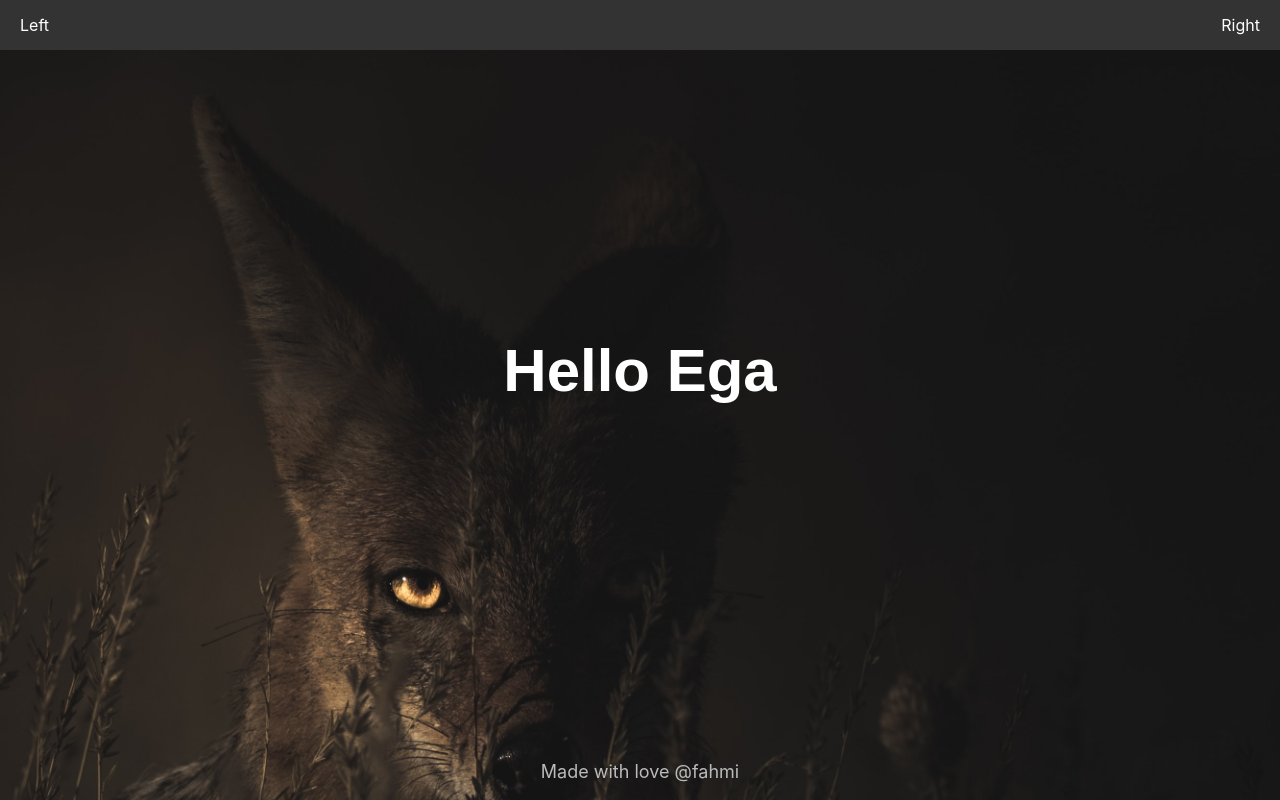
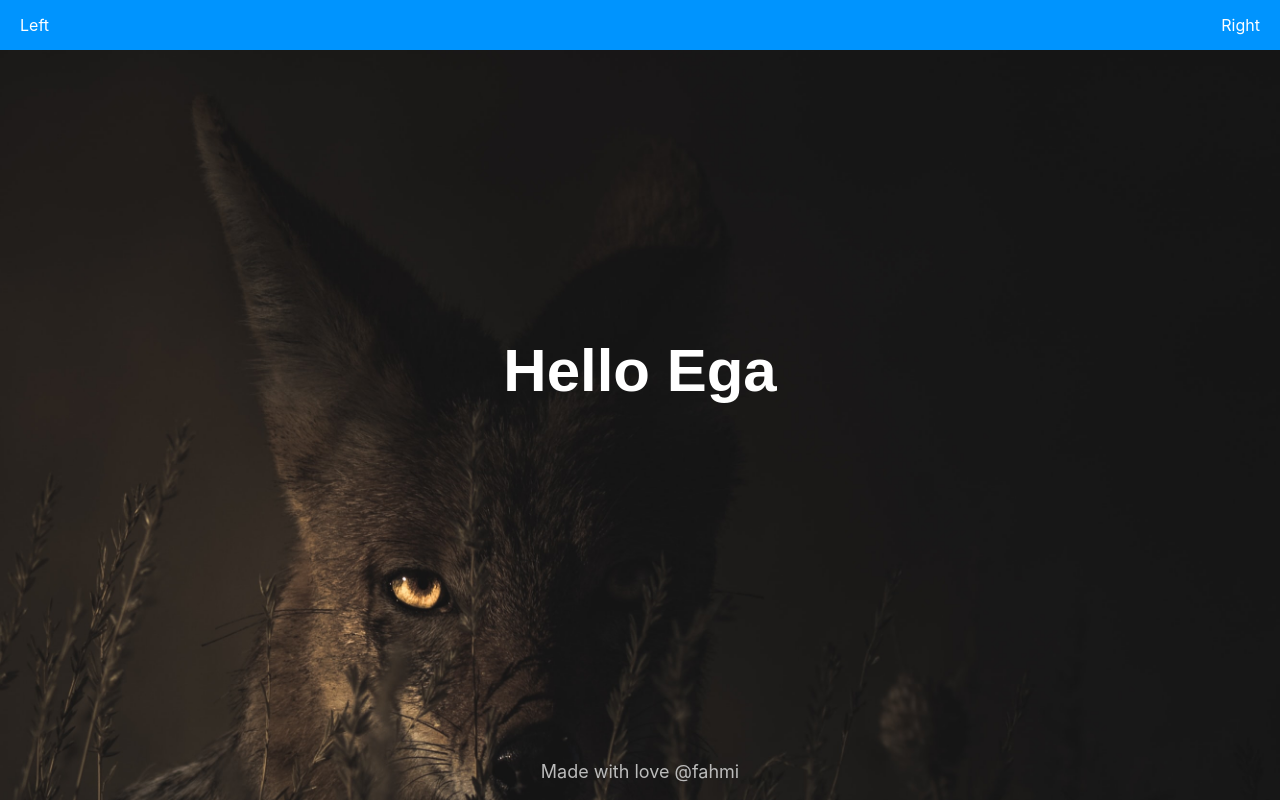
Before and after one commit to fahmiaz411/next-basic, a Next.js app: page / in a window 1280 px wide. Built offline with nearby package versions, Linux system fonts and the light colour scheme.

Commit message:
change nav color

```diff
--- a/components/Header/index.tsx
+++ b/components/Header/index.tsx
@@ -9,7 +9,7 @@ const styles: Style = {
   container: {
     width: "100%",
     height: 50,
-    backgroundColor: "#333",
+    backgroundColor: "#0094fe",
     display: "flex",
     flexDirection: "row",
     justifyContent: "space-between",
```
Also changed, not shown: 1 other file (tests, documents, lock files or other folders).
